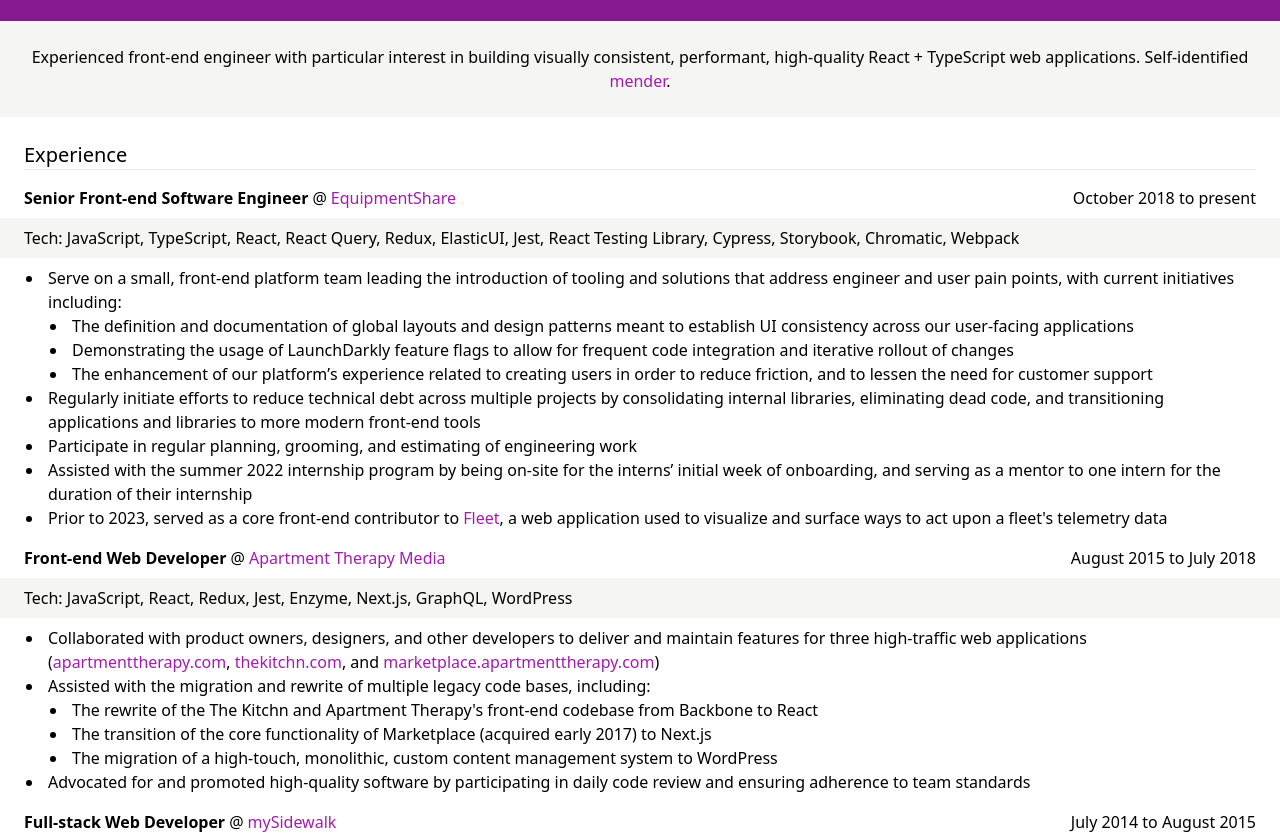
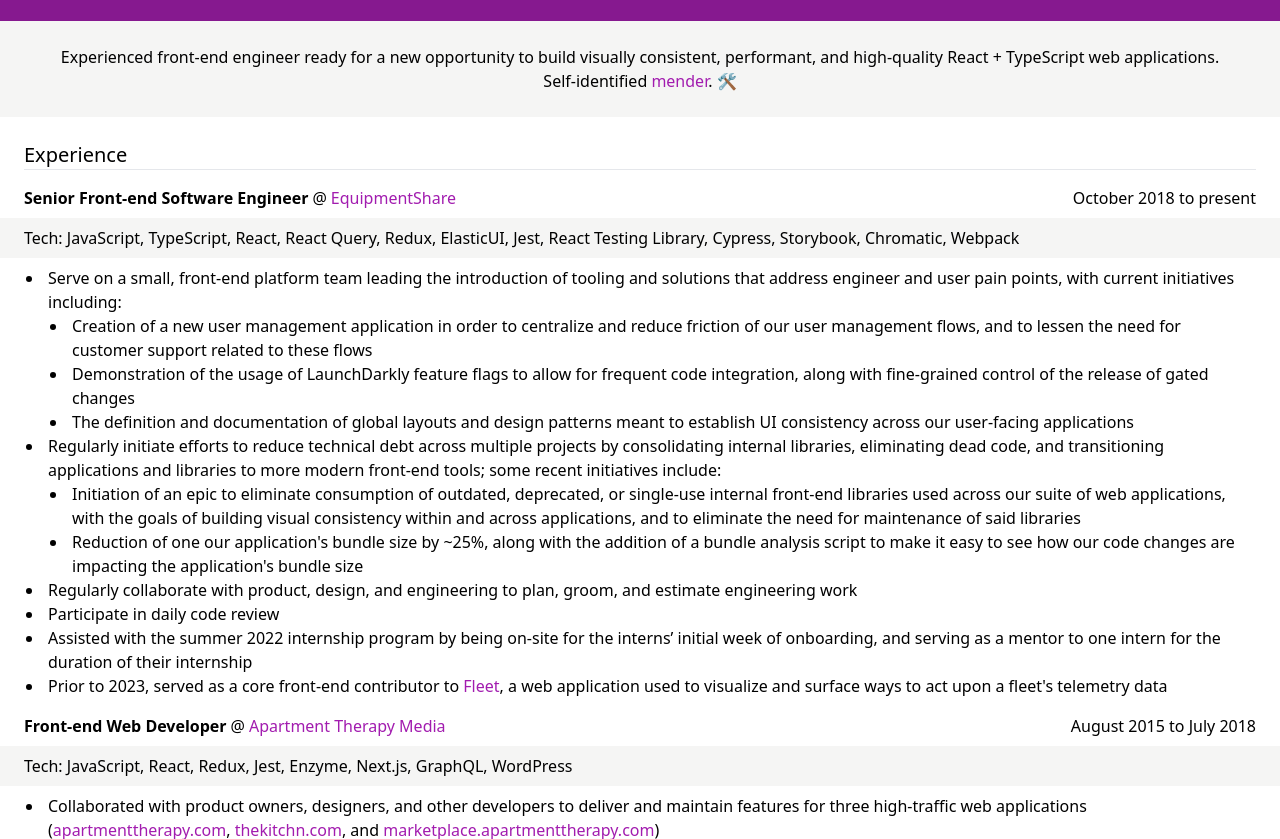
Before and after one commit to rachelhathaway/resume, an Astro site: page / in a window 1280 px wide. Shown: the part 75-914 px from the top of the page. Built offline with nearby package versions, Linux system fonts and the light colour scheme; Astro itself is replaced by a stand-in of ours.

Commit message:
copy updates

```diff
--- a/src/pages/index.astro
+++ b/src/pages/index.astro
@@ -5,7 +5,7 @@
 
 const emailAddress = "rachel.e.hathaway@gmail.com";
 const summary =
-  "Experienced front-end engineer with particular interest in building visually consistent, performant, high-quality React + TypeScript web applications.";
+  "Experienced front-end engineer ready for a new opportunity to build visually consistent, performant, and high-quality React + TypeScript web applications.";
 ---
 
 <html lang="en">
@@ -41,7 +41,13 @@
     <main class="px-6">
       <section>
         <article class="-mx-6 p-6 bg-stone-100 sm:text-center">
-          <p>{summary} Self-identified <a class="text-fuchsia-700" href="https://dev.to/corgibytes/developer-differences-makers-vs-menders" target="_blank">mender</a>.</p>
+          <p>
+            {summary}<br />Self-identified <a
+              class="text-fuchsia-700"
+              href="https://dev.to/corgibytes/developer-differences-makers-vs-menders"
+              target="_blank">mender</a
+            >. 🛠️
+          </p>
         </article>
       </section>
       <section class="my-6">
@@ -76,18 +82,20 @@
               points, with current initiatives including:
               <ul class="ml-4">
                 <li>
+                  Creation of a new user management application in order to
+                  centralize and reduce friction of our user management flows,
+                  and to lessen the need for customer support related to these
+                  flows
+                </li>
+                <li>
+                  Demonstration of the usage of LaunchDarkly feature flags to
+                  allow for frequent code integration, along with fine-grained
+                  control of the release of gated changes
+                </li>
+                <li>
                   The definition and documentation of global layouts and design
                   patterns meant to establish UI consistency across our
                   user-facing applications
-                </li>
-                <li>
-                  Demonstrating the usage of LaunchDarkly feature flags to allow
-                  for frequent code integration and iterative rollout of changes
-                </li>
-                <li>
-                  The enhancement of our platformʼs experience related to
-                  creating users in order to reduce friction, and to lessen the
-                  need for customer support
                 </li>
               </ul>
             </li>
@@ -95,12 +103,28 @@
               Regularly initiate efforts to reduce technical debt across
               multiple projects by consolidating internal libraries, eliminating
               dead code, and transitioning applications and libraries to more
-              modern front-end tools
+              modern front-end tools; some recent initiatives include:
+              <ul class="ml-4">
+                <li>
+                  Initiation of an epic to eliminate consumption of outdated,
+                  deprecated, or single-use internal front-end libraries used
+                  across our suite of web applications, with the goals of
+                  building visual consistency within and across applications,
+                  and to eliminate the need for maintenance of said libraries
+                </li>
+                <li>
+                  Reduction of one our application's bundle size by ~25%, along
+                  with the addition of a bundle analysis script to make it easy
+                  to see how our code changes are impacting the application's
+                  bundle size
+                </li>
+              </ul>
             </li>
             <li>
-              Participate in regular planning, grooming, and estimating of
-              engineering work
+              Regularly collaborate with product, design, and engineering to
+              plan, groom, and estimate engineering work
             </li>
+            <li>Participate in daily code review</li>
             <li>
               Assisted with the summer 2022 internship program by being on-site
               for the interns’ initial week of onboarding, and serving as a
@@ -153,26 +177,22 @@
               >)
             </li>
             <li>
-              Assisted with the migration and rewrite of multiple legacy code
-              bases, including:
+              Assisted with modernization efforts of multiple legacy code bases,
+              including:
               <ul class="ml-4">
                 <li>
                   The rewrite of the The Kitchn and Apartment Therapy's
                   front-end codebase from Backbone to React
                 </li>
                 <li>
-                  The transition of the core functionality of Marketplace
-                  (acquired early 2017) to Next.js
+                  The transition of the core functionality of Marketplace to
+                  Next.js
                 </li>
                 <li>
                   The migration of a high-touch, monolithic, custom content
                   management system to WordPress
                 </li>
               </ul>
-            </li>
-            <li>
-              Advocated for and promoted high-quality software by participating
-              in daily code review and ensuring adherence to team standards
             </li>
           </ul>
         </Job>
@@ -191,7 +211,7 @@
               applications
             </li>
             <li>
-              Served on the internal board, a leadership appointed group that
+              Served on the internal board, a leadership-appointed group that
               guided the direction of internal policies and procedures; topics
               included compensation, professional growth, talent policy, and
               culture
```
